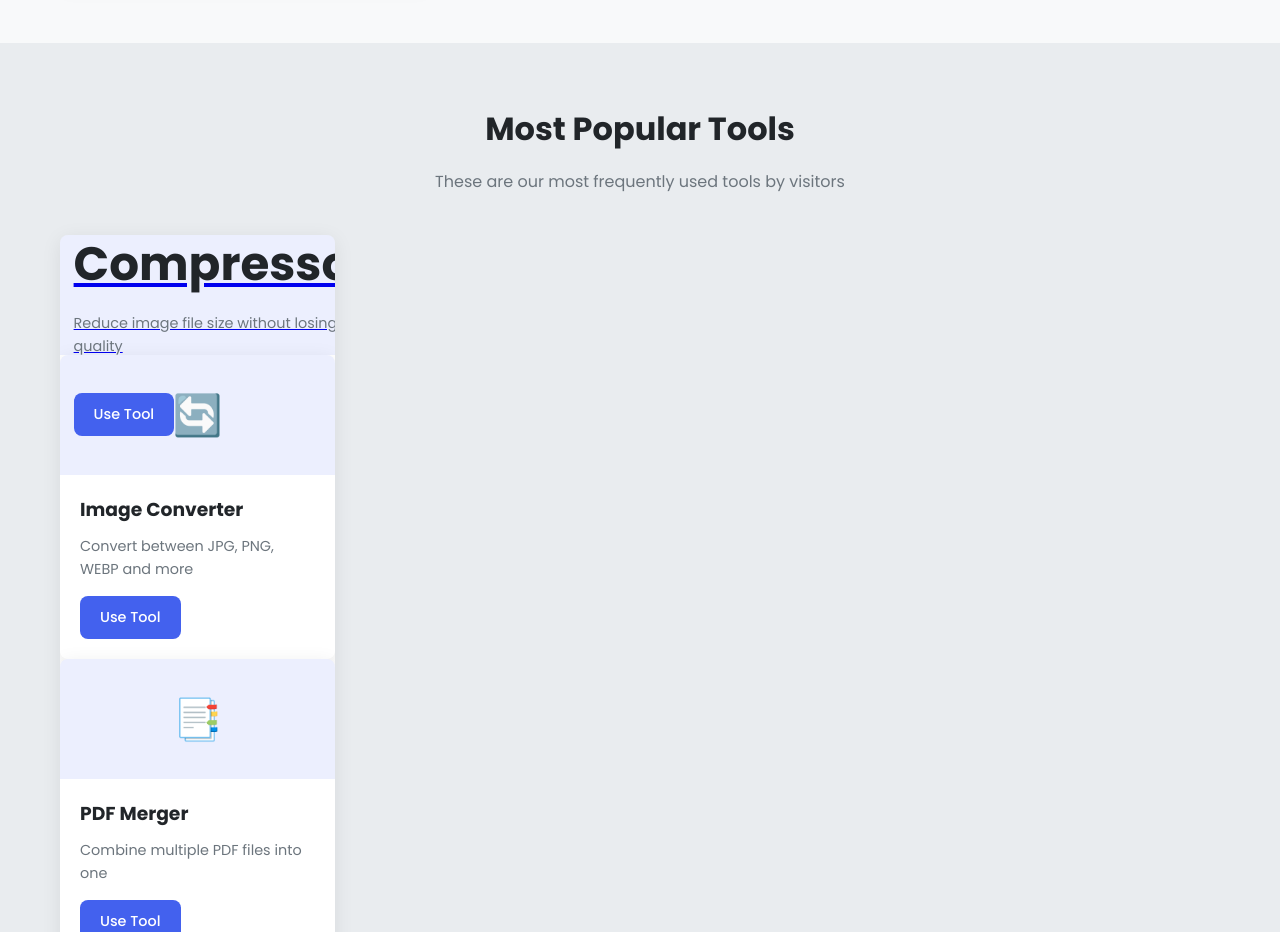
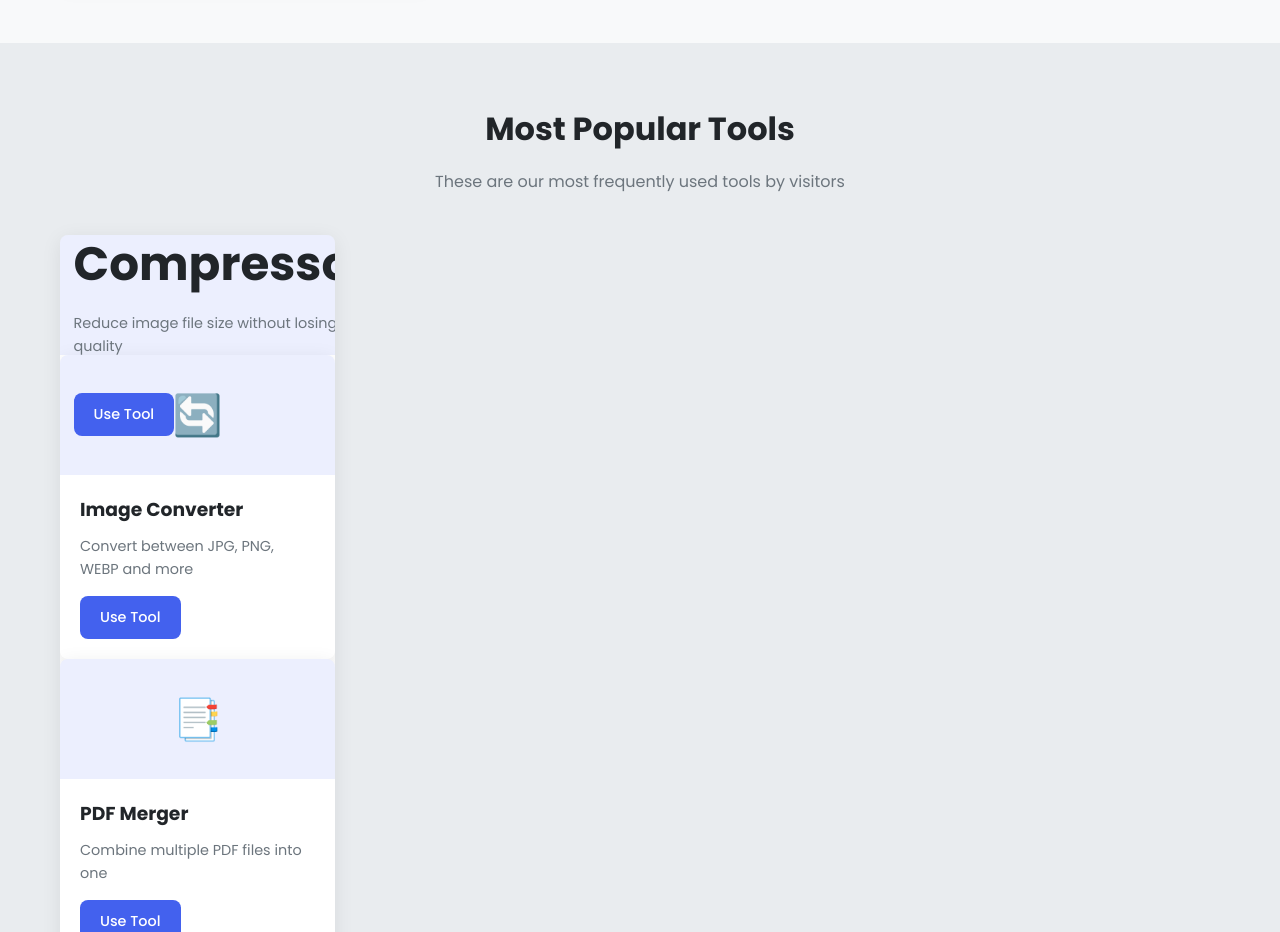
Before and after one commit to Hussain5056/Tools, a plain HTML site: page index.html in a window 1280 px wide. Shown: the part 1380-2312 px from the top of the page. Drawn offline with Linux system fonts and the light colour scheme.

Commit message:
Update index.html

```diff
--- a/index.html
+++ b/index.html
@@ -664,7 +664,7 @@
                 <div class="tool-card">
                     <div class="tool-icon">
                         <span>📷</span>
-         <a href="/Tool/image-compress.html"</a>
+      <a href="/Tool/image-compress.html" style="text-decoration: none; color: inherit;">
     <div class="tool-info">
         <h3>Image Compressor</h3>
         <p>Reduce image file size without losing quality</p>
```
